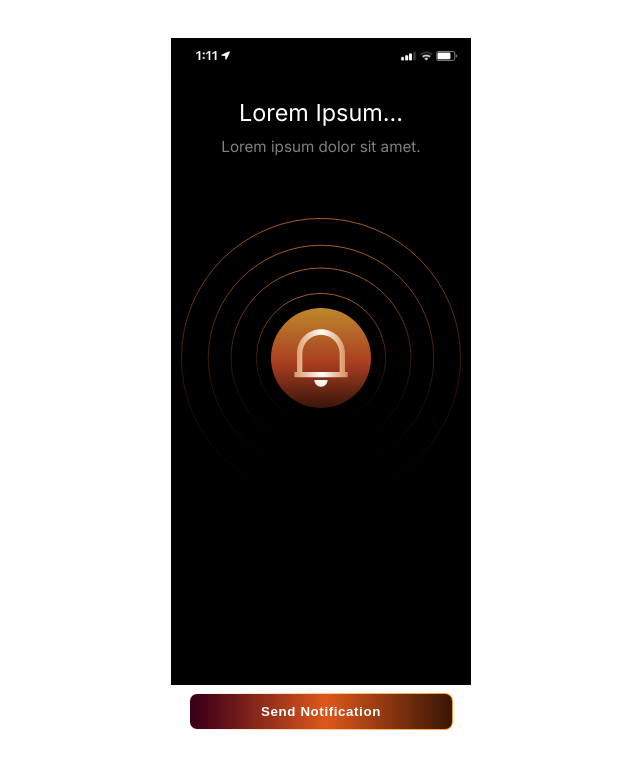
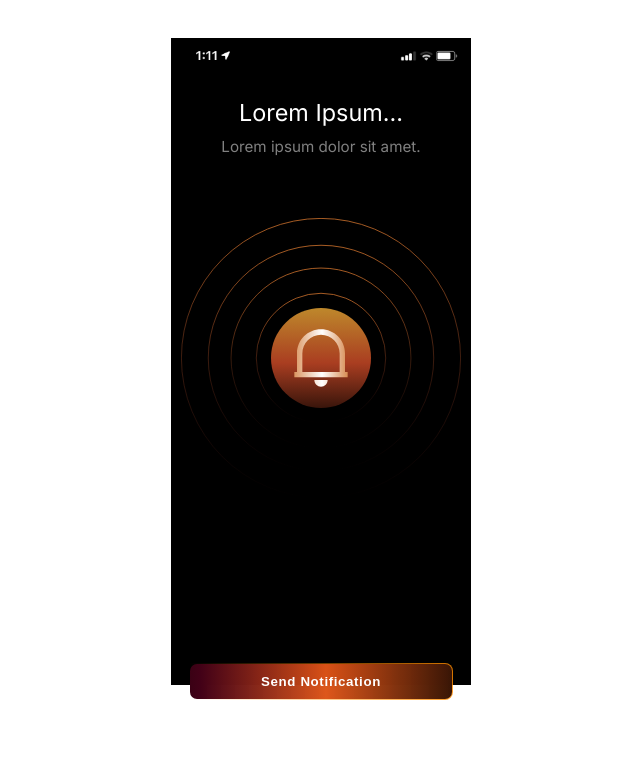
Before and after one commit to GiteshDewangan/notify, a Next.js app: page / in a window 1280 px wide. Shown: the top 768 px of the page, without its empty margins (319-959 px from the left). Built offline with nearby package versions, Linux system fonts and the light colour scheme.

Commit message:
final ++++

```diff
--- a/app/components/Mainui.jsx
+++ b/app/components/Mainui.jsx
@@ -122,13 +122,15 @@ const Mainui = () => {
         </defs>
         </svg>
         <div className={style.roundedDiv} style={{borderRadius:"50%", zIndex:"1", position:"absolute", background: "linear-gradient(360deg, rgba(157, 13, 61, 0) -23%, rgba(223, 81, 43, 0.76) 45.16%, #BF8C2C 103%)"
-}}></div>
+          }}></div>
 
         </div>
         </div>
+
           <div >
          <button onClick={sendNotification} className={style.Bu} >Send Notification</button>
          </div>
+
         </>
     );
 
--- a/app/style/Main.module.css
+++ b/app/style/Main.module.css
@@ -13,6 +13,7 @@
 }
 
 .Bu {
+
         position: relative;
         border-width: 0.1px;
         border: 0.05px solid transparent;
@@ -35,14 +36,15 @@
 
 
 
-    margin: auto;
+        /* margin: auto; */
 
 
         position: absolute;
         left: 0;
         right: 0;
-    bottom: 70px;
+        bottom: 100px;
         margin: auto;
+
 
 }
 
```
Lines whose indentation alone changed are shown as unchanged.
